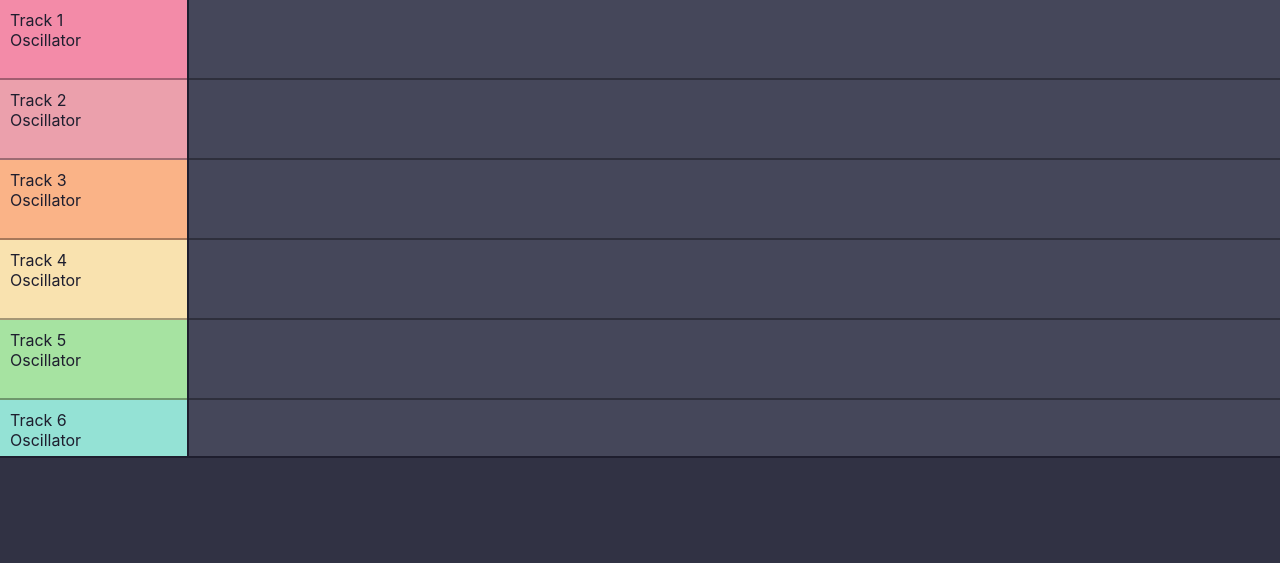
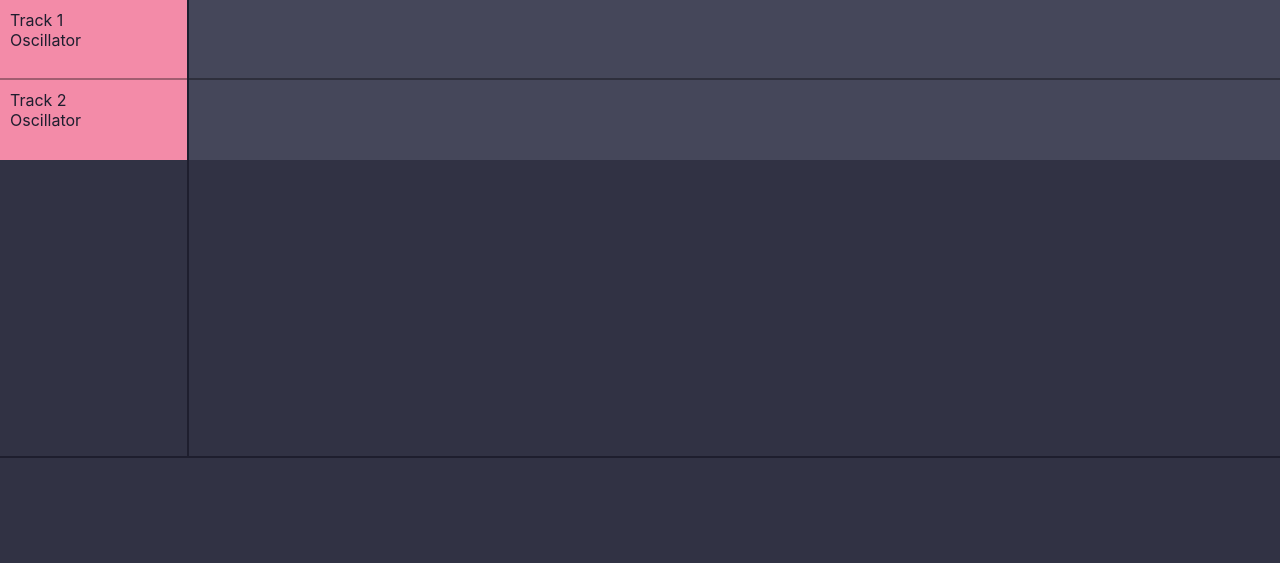
Before and after one commit to J-Meow/topaz, a website built with Vite: page index.html in a window 1280 px wide. Built offline with nearby package versions, Linux system fonts and the light colour scheme.

Commit message:
JS adding tracks

```diff
--- a/index.html
+++ b/index.html
@@ -8,38 +8,8 @@
     <body>
         <div id="main">
             <div class="flex-row scroll-y">
-                <div id="tracks">
-                    <div class="track">
-                        <span>Track 1</span><span>Oscillator</span>
-                    </div>
-                    <div class="track" style="background-color: var(--maroon)">
-                        <span>Track 2</span><span>Oscillator</span>
-                    </div>
-                    <div class="track" style="background-color: var(--peach)">
-                        <span>Track 3</span><span>Oscillator</span>
-                    </div>
-                    <div class="track" style="background-color: var(--yellow)">
-                        <span>Track 4</span><span>Oscillator</span>
-                    </div>
-                    <div class="track" style="background-color: var(--green)">
-                        <span>Track 5</span><span>Oscillator</span>
-                    </div>
-                    <div class="track" style="background-color: var(--teal)">
-                        <span>Track 6</span><span>Oscillator</span>
-                    </div>
-                    <div class="track" style="background-color: var(--sky)">
-                        <span>Track 7</span><span>Oscillator</span>
-                    </div>
-                </div>
-                <div id="overall">
-                    <div class="track"></div>
-                    <div class="track"></div>
-                    <div class="track"></div>
-                    <div class="track"></div>
-                    <div class="track"></div>
-                    <div class="track"></div>
-                    <div class="track"></div>
-                </div>
+                <div id="tracks"></div>
+                <div id="overall"></div>
             </div>
             <div id="pianoroll"></div>
         </div>
--- /dev/null
+++ b/src/elements.ts
@@ -0,0 +1,7 @@
+function id(x: string) {
+    return document.getElementById(x)!
+}
+export default {
+    trackList: id("tracks"),
+    overallView: id("overall"),
+}
--- a/src/main.ts
+++ b/src/main.ts
@@ -1 +1,28 @@
 import "./index.css"
+import elements from "./elements"
+const instrumentTypeDisplayMap: { [key: string]: string } = {
+    oscillator: "Oscillator",
+}
+let song = {
+    tracks: [
+        { type: "oscillator", name: "Track 1" },
+        { type: "oscillator", name: "Track 2" },
+    ],
+}
+function showTracks() {
+    song.tracks.forEach((track) => {
+        const trackElement = document.createElement("div")
+        trackElement.className = "track"
+        const trackNameElement = document.createElement("span")
+        trackNameElement.innerText = track.name
+        const trackTypeElement = document.createElement("span")
+        trackTypeElement.innerText = instrumentTypeDisplayMap[track.type]
+        trackElement.appendChild(trackNameElement)
+        trackElement.appendChild(trackTypeElement)
+        elements.trackList.appendChild(trackElement)
+        const overallViewTrackElement = document.createElement("div")
+        overallViewTrackElement.className = "track"
+        elements.overallView.appendChild(overallViewTrackElement)
+    })
+}
+showTracks()
```
